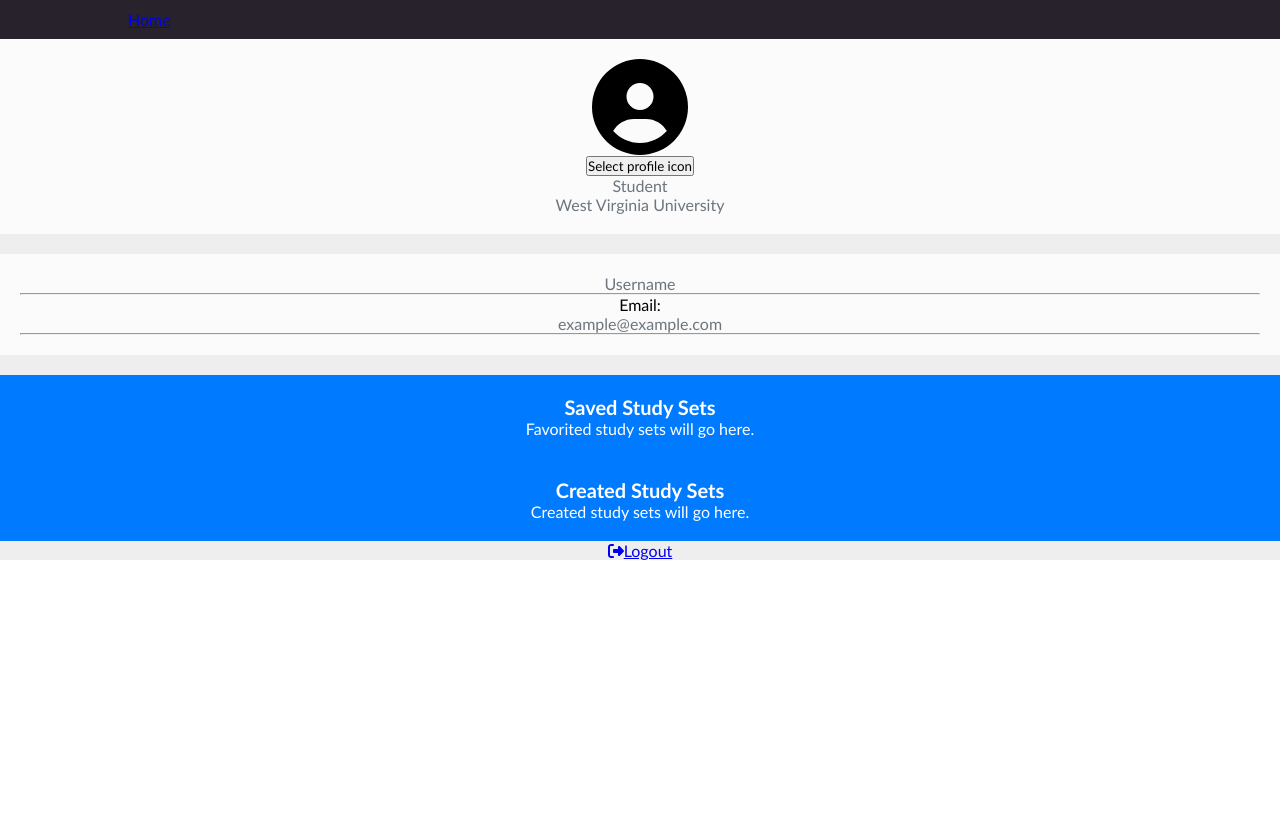
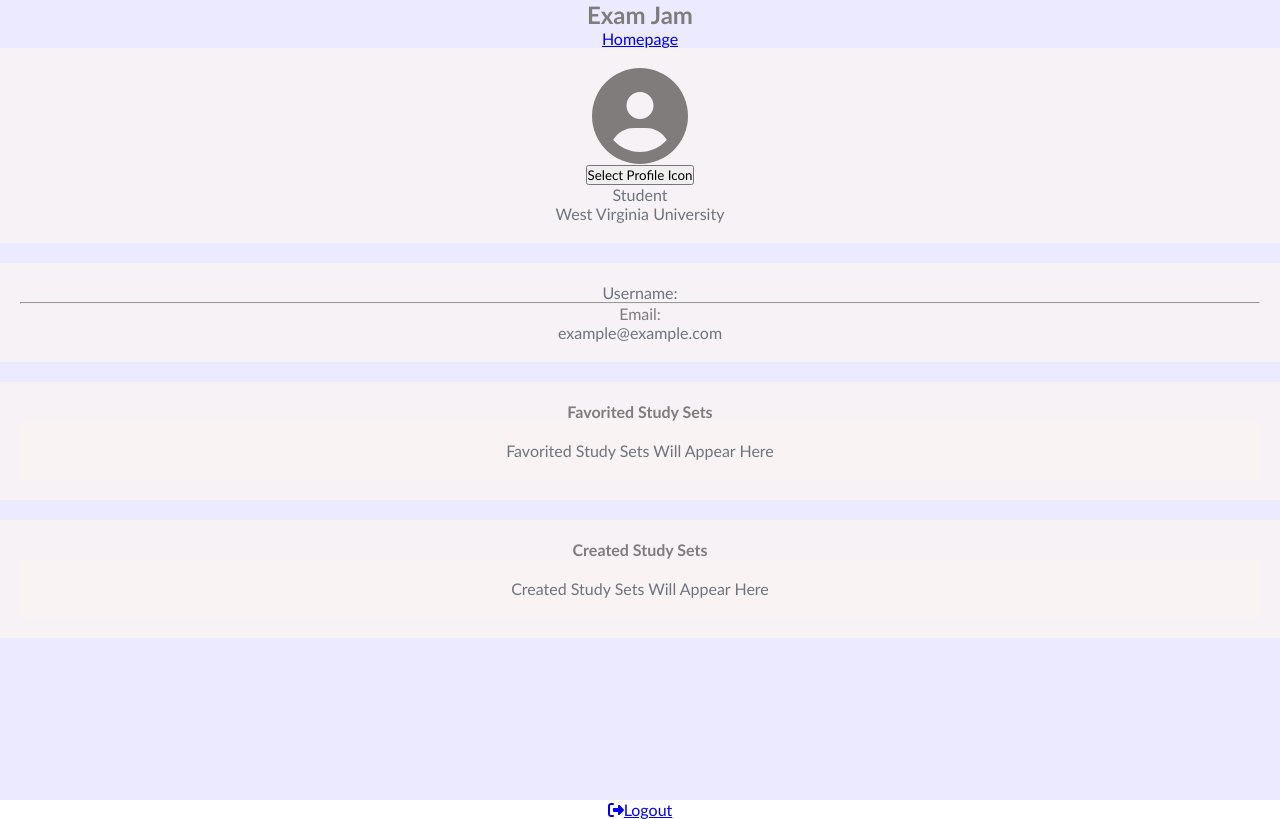
Before and after one commit to WVU-CS230-2024-01-Group01/exam-jam, a React (Create React App) app: page /ProfilePage in a window 1280 px wide. Built offline with nearby package versions, Linux system fonts and the light colour scheme.

Commit message:
3/27 Updated ProfilePage/Logout pages

```diff
--- a/package.json
+++ b/package.json
@@ -10,7 +10,9 @@
     "@testing-library/jest-dom": "^5.17.0",
     "@testing-library/react": "^13.4.0",
     "@testing-library/user-event": "^13.5.0",
+    "bootstrap": "^5.3.3",
     "react": "^18.2.0",
+    "react-bootstrap": "^2.10.2",
     "react-dom": "^18.2.0",
     "react-router-dom": "^6.22.3",
     "react-scripts": "^5.0.1",
--- a/src/pages/Home.js
+++ b/src/pages/Home.js
@@ -22,7 +22,7 @@
                     <Link to="/profilepage"><button>Edit Profile</button></Link>
                     <Link to="/logout"><button>Logout</button></Link>
 
-                </nav>
+                    </nav>
                 <div className="search-container">
                 <input
                     type="text"
--- a/src/pages/Logout.js
+++ b/src/pages/Logout.js
@@ -1,22 +1,10 @@
-import React from 'react';
 
 const Logout = () => {
 
-  const handleLogout = () => {
-    // Perform any necessary logout actions (e.g., clearing session/local storage)
-    // Redirect the user to the login page or any other desired destination
-    // Redirect to the login page after logout
+
+        localStorage.removeItem('user');
+        window.location.href = '/login';
+    };
 
 
-
-  };
-
-  return (
-    <div>
-      <h1>Logout</h1>
-      <button onClick={handleLogout}>Logout</button>
-    </div>
-  );
-};
-
 export default Logout;
--- a/src/pages/ProfilePage.css
+++ b/src/pages/ProfilePage.css
@@ -1,5 +1,12 @@
 .profile-section {
     background-color: #eee;
+  }
+
+  .hero{
+    width: 100%;
+    min-height:100vh;
+    background: #eceaff;
+    color:#807c7c;
   }
 
   .faded-text {
@@ -7,8 +14,16 @@
   }
 
   .card {
-    background-color: rgba(255, 255, 255, 0.8);
+    background-color: rgba(250, 244, 244, 0.8);
     width: 100%; /* Card width set to 100% */
+  }
+
+  .card-container .card {
+    font-family: inherit; /* Matches the font of the parent container */
+  }
+
+  .card-container .card .card-body {
+    font-family: inherit; /* Matches the font of the parent container */
   }
 
   .card.mb-4 {
@@ -20,10 +35,11 @@
   }
 
   .card-title {
-    font-size: 1.25rem;
+    font-size: 1rem;
   }
 
   .card-text {
+    font-weight: normal;
     font-size: 1rem;
   }
 
@@ -36,15 +52,15 @@
   }
 
   .text-primary {
-    color: #007bff;
+    color: #c1cfde;
   }
 
   .bg-primary {
-    background-color: #007bff !important;
+    background-color: #dde3eb !important;
   }
 
   .text-white {
-    color: #fff;
+    color: #030000;
   }
 
  /* ProfilePage.css */
--- a/src/pages/ProfilePage.js
+++ b/src/pages/ProfilePage.js
@@ -1,12 +1,15 @@
 import React, { useState } from 'react';
 import { FontAwesomeIcon } from '@fortawesome/react-fontawesome';
-import { useLocation } from 'react-router-dom';
+import { useLocation, Link } from 'react-router-dom';
+import { Button, Card } from 'react-bootstrap'; // Import React Bootstrap components
 import {
   faUser, faUserCircle, faUserSecret, faUserNinja,
   faCat, faDog, faHorse, faOtter, faFrog, faDragon, faHeart,
   faMusic, faSun, faComputer, faSignOutAlt
 } from '@fortawesome/free-solid-svg-icons';
 import "../pages/ProfilePage.css";
+import "../Outdated Homepage/styles.css";
+
 
 const availableIcons = [faUser, faUserCircle, faUserSecret, faUserNinja,
   faCat, faDog, faHorse, faOtter, faFrog, faDragon, faHeart,
@@ -16,10 +19,11 @@
 const ProfilePage = () => {
     const [selectedIcon, setSelectedIcon] = useState(null);
     const [modalOpen, setModalOpen] = useState(false);
+
     const location = useLocation();
     const queryParams = new URLSearchParams(location.search);
-  const username = queryParams.get('username');
-  const email = queryParams.get('email');
+    const username = queryParams.get('Username:');
+    const email = queryParams.get('Email:');
 
     const handleIconSelect = (icon) => {
         setSelectedIcon(icon);
@@ -27,82 +31,76 @@
     };
 
     return (
-    <section style={{ backgroundColor: '#eee' }}>
-      <div className="container py-5">
+      <section className="profile-page">
+          <div className="hero">
+              <div className="container">
                   <div className="row">
-          <div className="col">
-            <nav className="bg-light rounded-3 p-3 mb-4">
-              <a href="./pages/Home" className="breadcrumb-item">Home</a>
-            </nav>
+                      <div className="col-lg-12">
+                          <div className="banner">
+                              <h1>Exam Jam</h1>
+                              <Link to="/" className="btn btn-primary">Homepage</Link>
                           </div>
                       </div>
-
+                  </div>
+              </div>
               <div className="row">
                   <div className="col-lg-4">
-            <div className="card mb-4">
-              <div className="card-body text-center">
+                      <Card className="mb-4">
+                          <Card.Body className="text-center">
                               {selectedIcon ? (
                                   <FontAwesomeIcon icon={selectedIcon} size="6x" />
                               ) : (
                                   <FontAwesomeIcon icon={faUserCircle} size="6x" />
                               )}
                               <div className="mt-3">
-                  <button
-                    className="btn btn-secondary"
+                                  <Button
+                                      variant="secondary"
                                       onClick={() => setModalOpen(true)}
                                   >
-                    Select profile icon
-                  </button>
+                                      Select Profile Icon
+                                  </Button>
                               </div>
                               <p className="text-muted mb-1">Student</p>
                               <p className="text-muted mb-4">West Virginia University</p>
+                          </Card.Body>
+                      </Card>
                   </div>
-            </div>
-          </div>
-
                   <div className="col-lg-8">
-            <div className="card mb-4">
-              <div className="card-body">
-                <div className="row">
-                  <div className="col-sm-9">
-                    <p className="card-text text-muted">Username {username}</p>
-                  </div>
-                </div>
+                      <Card className="mb-4">
+                          <Card.Body>
+                              <p className="card-text text-muted">Username: {username}</p>
                               <hr />
-                <div className="row">
-                  <div className="col-sm-3">
                               <p className="card-text">Email: {email}</p>
-                  </div>
-                  <div className="col-sm-9">
                               <p className="card-text text-muted">example@example.com</p>
-                  </div>
-                </div>
-                <hr />
-              </div>
-            </div>
-
-            <div className="container">
-              <div className="card text-white bg-primary mb-3">
-                <div className="card-body">
-                  <h5 className="card-title">Saved Study Sets</h5>
-                  <p className="card-text">Favorited study sets will go here.</p>
-                </div>
-              </div>
-            </div>
-          </div>
-
-          <div className="card text-white bg-primary mb-3">
-            <div className="card-body">
+                          </Card.Body>
+                      </Card>
+                      <Card className="mb-4">
+                          <Card.Body>
+                              <h5 className="card-title">Favorited Study Sets</h5>
+                              <Card bg="light" className="mb-3">
+                                  <Card.Body>
+                                      <p className="card-text text-muted">Favorited Study Sets Will Appear Here</p>
+                                  </Card.Body>
+                              </Card>
+                          </Card.Body>
+                      </Card>
+                      <Card className="mb-4">
+                          <Card.Body>
                               <h5 className="card-title">Created Study Sets</h5>
-              <p className="card-text">Created study sets will go here.</p>
-            </div>
+                              <Card bg="light" className="mb-3">
+                                  <Card.Body>
+                                      <p className="card-text text-muted">Created Study Sets Will Appear Here</p>
+                                  </Card.Body>
+                              </Card>
+                          </Card.Body>
+                      </Card>
                   </div>
               </div>
           </div>
 
           {/* Logout button */}
           <div className="logout-btn-container">
-        <a href="/login" className="btn btn-danger logout-btn">
+              <a href="/logout" className="btn btn-danger logout-btn">
                   <FontAwesomeIcon icon={faSignOutAlt} className="mr-2" />
                   Logout
               </a>
@@ -128,9 +126,10 @@
                       </div>
                   </div>
               </div>
+
           )}
       </section>
   );
-}
+};
 
 export default ProfilePage;
```
Also changed, not shown: 1 other file (tests, documents, lock files or other folders). Lines whose indentation alone changed are shown as unchanged.
